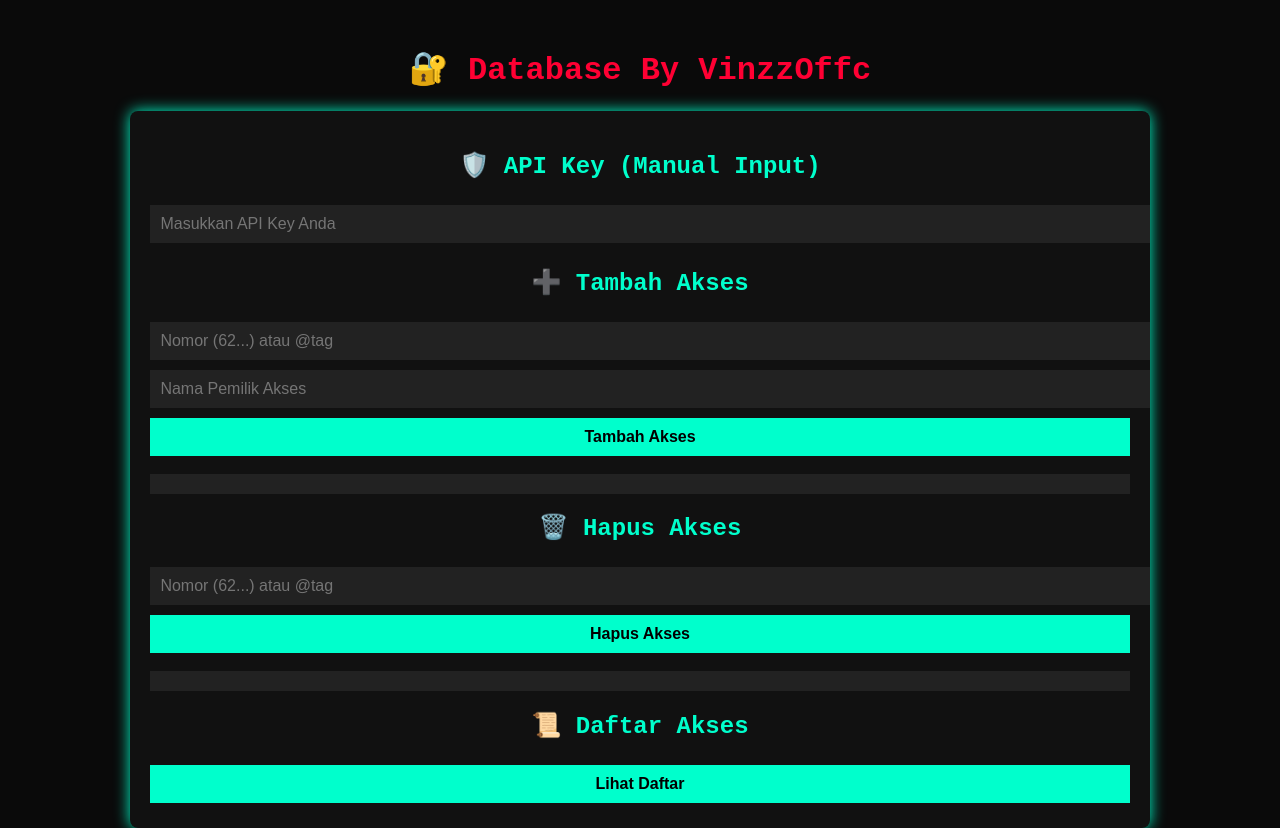
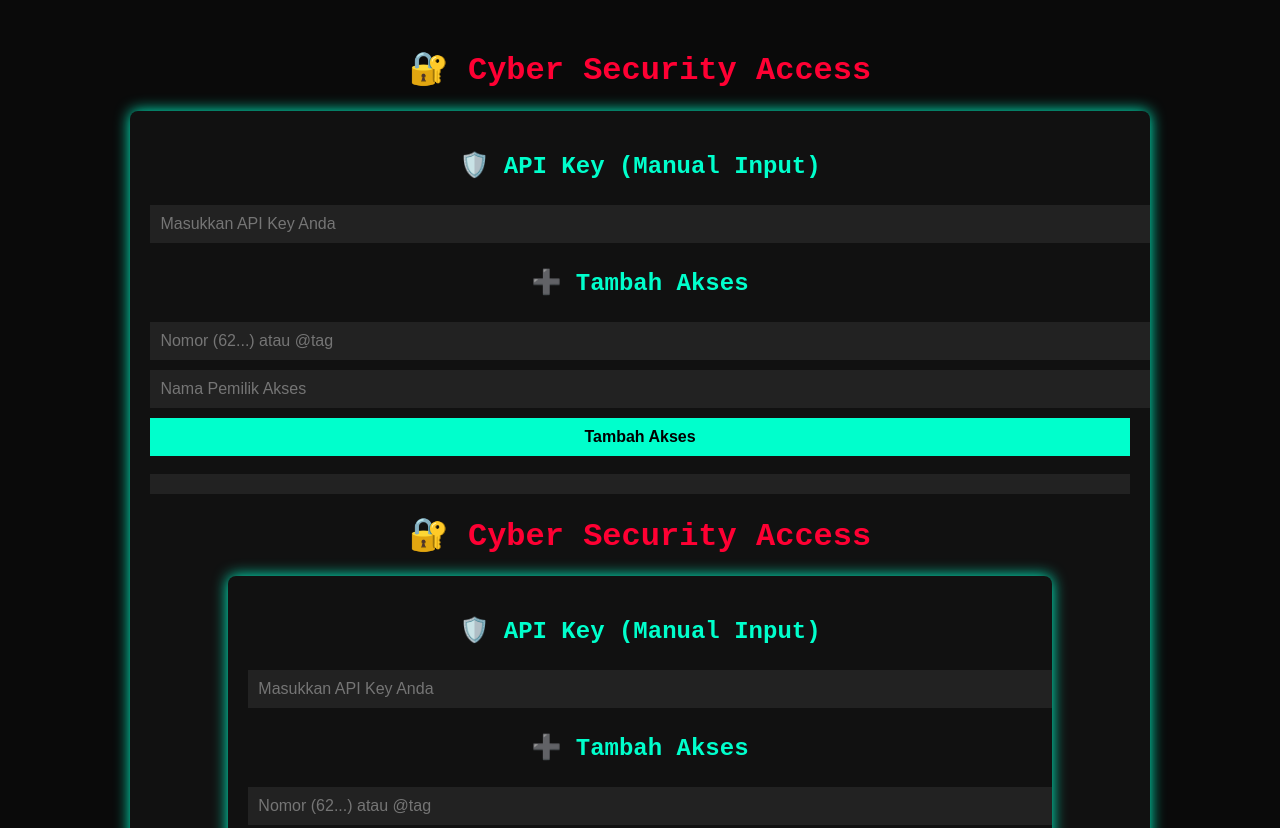
Before and after one commit to vinzzoffc/vinzzoffc.github.io, a website: page index.html in a window 1280 px wide. Shown: the top 828 px of the page. Drawn offline with Linux system fonts and the light colour scheme.

Commit message:
Update index.html

```diff
--- a/index.html
+++ b/index.html
@@ -68,7 +68,88 @@
 </head>
 <body>
 
-<h1>🔐 Database By VinzzOffc</h1>
+<h1>🔐 Cyber Security Access </h1>
+<div class="container">
+  <h2>🛡️ API Key (Manual Input)</h2>
+  <input type="text" id="apikey" placeholder="Masukkan API Key Anda" />
+
+  <h2>➕ Tambah Akses</h2>
+  <input type="text" id="addNomor" placeholder="Nomor (62...) atau @tag" />
+  <input type="text" id="addNama" placeholder="Nama Pemilik Akses" />
+  <button onclick="addAkses()">Tambah Akses</button>
+  <pre id="addResult"></pre>
+
+<!DOCTYPE html>
+<html lang="id">
+<head>
+  <meta charset="UTF-8" />
+  <meta name="viewport" content="width=device-width, initial-scale=1.0"/>
+  <title>Database Manager Vinzz</title>
+  <style>
+    body {
+      font-family: 'Courier New', monospace;
+      background-color: #0a0a0a;
+      color: #00ffcc;
+      text-align: center;
+      padding: 20px;
+    }
+    h1 {
+      color: #ff0033;
+    }
+    .container {
+      width: 80%;
+      margin: auto;
+      background: #111;
+      padding: 20px;
+      border-radius: 8px;
+      box-shadow: 0 0 15px #00ffcc;
+    }
+    input, button {
+      width: 100%;
+      padding: 10px;
+      margin: 5px 0;
+      border: none;
+      font-size: 16px;
+    }
+    input {
+      background: #222;
+      color: #fff;
+    }
+    button {
+      background: #00ffcc;
+      color: #000;
+      cursor: pointer;
+      font-weight: bold;
+    }
+    button:hover {
+      background: #009977;
+    }
+    pre {
+      background: #222;
+      padding: 10px;
+      text-align: left;
+      overflow-x: auto;
+    }
+    table {
+      width: 100%;
+      margin-top: 10px;
+      border-collapse: collapse;
+    }
+    th, td {
+      border: 1px solid #00ffcc;
+      padding: 8px;
+    }
+    th {
+      background: #333;
+    }
+    .hidden {
+      display: none;
+    }
+  </style>
+</head>
+<body>
+
+<h1>🔐 Cyber Security Access </h1>
 <div class="container">
   <h2>🛡️ API Key (Manual Input)</h2>
   <input type="text" id="apikey" placeholder="Masukkan API Key Anda" />
@@ -110,7 +191,7 @@
       return;
     }
 
-    const url = `vinzzoffc.github.io`;
+    const url = `https://aksesdbvinzz.pages.dev/add?apikey=${apikey}&nomor=${nomor}&nama=${nama}`;
 
     try {
       const response = await fetch(url);
@@ -131,7 +212,7 @@
       return;
     }
 
-    const url = `vinzzoffc.github.io`;
+    const url = `https://aksesdbvinzz.pages.dev/delete?apikey=${apikey}&nomor=${nomor}`;
 
     try {
       const response = await fetch(url);
@@ -145,7 +226,7 @@
   async function listAkses() {
     const table = document.getElementById("aksesTable");
     const tbody = document.getElementById("aksesList");
-    const url = `https://raw.githubusercontent.com/vinzzoffc/vinzzoffc.github.io-list/refs/heads/main/list.md`;
+    const url = `https://listaksesdb.pages.dev`;
 
     try {
       const response = await fetch(url);
```
